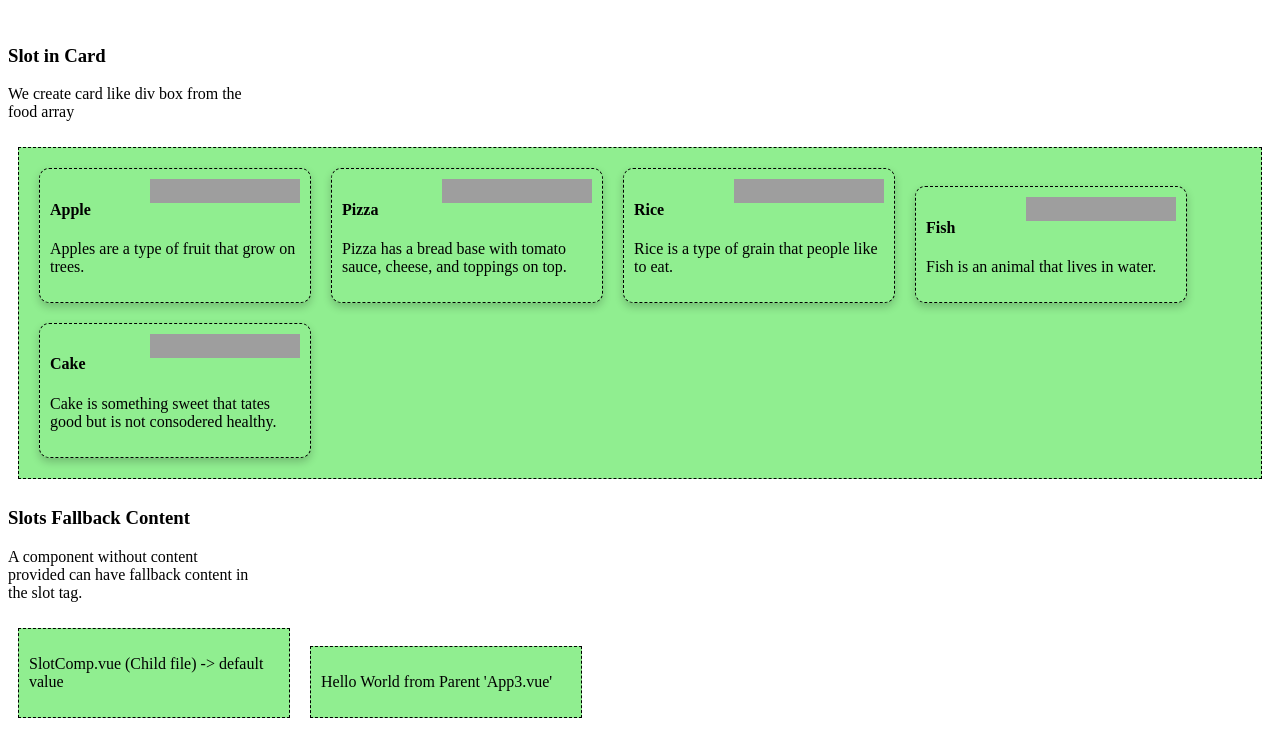
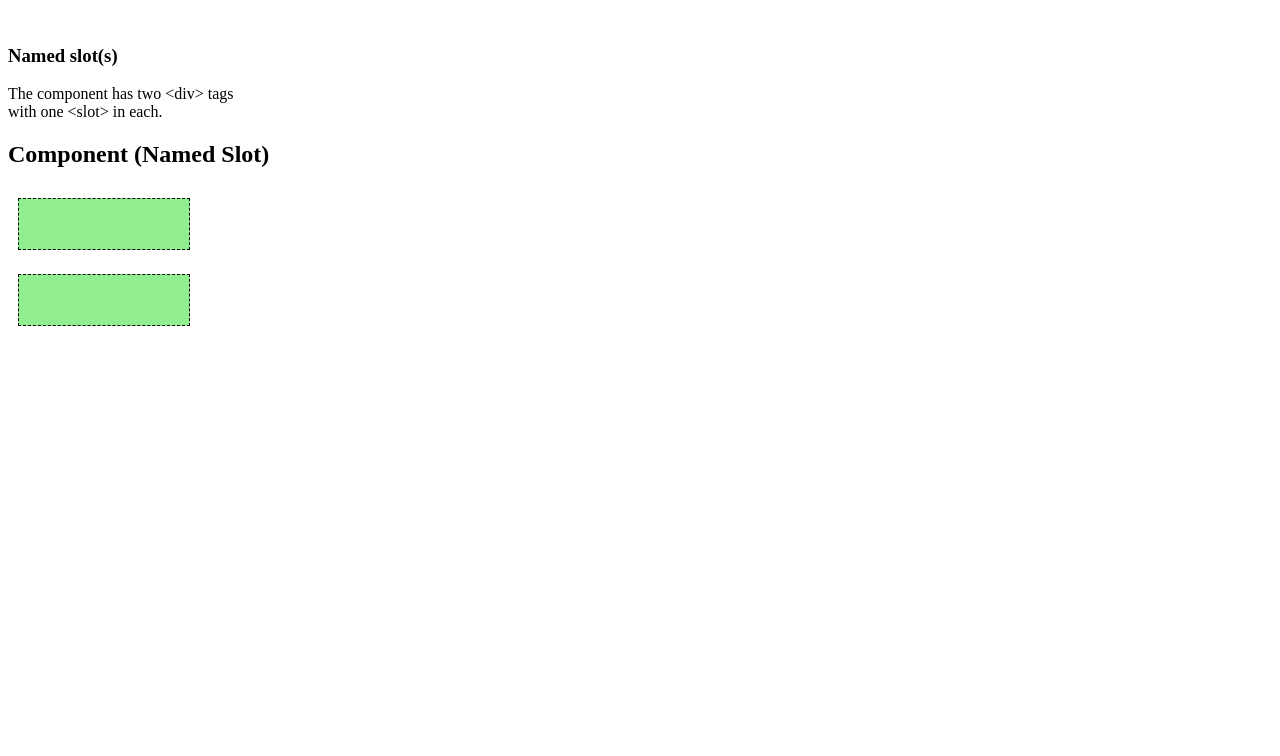
Before and after one commit to erymn/learn-vujs-w3s, a Vue app in the folder ScaleUp/firstsfc/: page / in a window 1280 px wide. Shown: the top 756 px of the page. Built offline with nearby package versions, Linux system fonts and the light colour scheme; grey boxes are pictures that could not be loaded.

Commit message:
Slot name

```diff
--- /dev/null
+++ b/ScaleUp/firstsfc/src/App4.vue
@@ -0,0 +1,16 @@
+<template>
+    <br />
+    <h3>Named slot(s)</h3>
+    <p>The component has two &lt;div&gt; tags with one &lt;slot&gt; in each.</p>
+    <slot-name v-slot="bottomSlot">
+        'Hello from bottomSlot'
+    </slot-name>
+</template>
+
+<script></script>
+
+<style>
+#app {
+    width: 300px;
+}
+</style>
--- /dev/null
+++ b/ScaleUp/firstsfc/src/components/SlotName.vue
@@ -0,0 +1,23 @@
+<template>
+    <h2>Component (Named Slot)</h2>
+    <div>
+        <slot name="topSlot">
+        </slot>
+    </div>
+    <div>
+        <slot name="bottomSlot">
+        </slot>
+    </div>
+</template>
+
+<style scoped>
+div {
+    height: 30px;
+    width: 50%;
+    border: dotted black 1px;
+    margin: 10px;
+    padding: 10px;
+    background-color: lightgreen;
+    font-weight: bold;
+}
+</style>
--- a/ScaleUp/firstsfc/src/main.js
+++ b/ScaleUp/firstsfc/src/main.js
@@ -2,6 +2,7 @@ import { createApp } from "vue";
 import App from './App.vue'
 import App2 from './App2.vue'
 import App3 from './AppSlot.vue'
+import App4 from "./App4.vue";
 
 import FoodItem from './components/FoodItem.vue'
 import FoodItemData from "./components/FoodItemData.vue";
@@ -10,6 +11,7 @@ import CompOne from "./components/CompOne.vue";
 import CompTwo from "./components/CompTwo.vue";
 import SlotComp from "./components/SlotComp.vue";
 import SlotCard from "./components/SlotCard.vue";
+import SlotName from "./components/SlotName.vue";
 
 // const app = createApp(App)
 // app.component('food-item', FoodItem)
@@ -28,10 +30,15 @@ import SlotCard from "./components/SlotCard.vue";
 // app2.mount('#app')
 
 //// Handle Slot Application
-const app3 = createApp(App3)
-app3.component('slot-comp', SlotComp)
-app3.component('slot-card', SlotCard)
-app3.mount('#app')
+// const app3 = createApp(App3)
+// app3.component('slot-comp', SlotComp)
+// app3.component('slot-card', SlotCard)
+// app3.component('slot-name', SlotName)
+// app3.mount('#app')
+
+const app4 = createApp(App4)
+app4.component('slot-name', SlotName)
+app4.mount('#app')
 
 //createApp(App).mount('#app')
 
```
